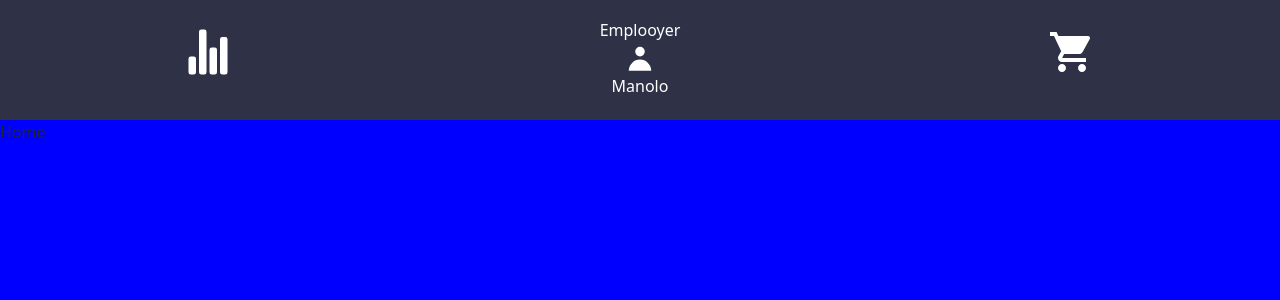
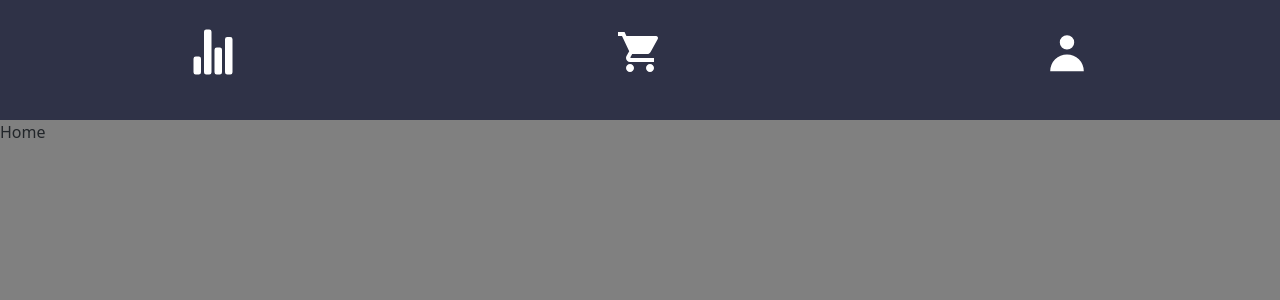
Before and after one commit to valdidev/rocker-stocker-react, a React (Vite) app: page /private in a window 1280 px wide. Shown: the top 300 px of the page. Built offline with nearby package versions, Linux system fonts and the light colour scheme; sample sign-in values are in the browser's storage.

Commit message:
feat: basic components of private routes created

```diff
--- a/src/App.jsx
+++ b/src/App.jsx
@@ -1,6 +1,8 @@
 import { BrowserRouter, Routes, Route } from "react-router-dom";
 import { Home } from "./components/Home";
 import { Lobby } from "./components/Lobby/Lobby";
+import { MyProfile } from "./components/MyProfile";
+import { MySales } from "./components/MySales";
 import { AuthProvider } from "./contexts/AuthContext";
 import { NavbarLayout } from "./router/NavbarLayout";
 import { PrivateRoute } from "./router/PrivateRoute";
@@ -18,6 +20,8 @@ export const App = () => {
           <Route path="/private" element={<PrivateRoute />}>
             <Route element={<NavbarLayout />}>
               <Route index element={<Home />} />
+              <Route path="/private/mysales" element={<MySales />} />
+              <Route path="/private/myprofile" element={<MyProfile />} />
             </Route>
           </Route>
         </Routes>
--- a/src/common/Navbar.jsx
+++ b/src/common/Navbar.jsx
@@ -4,23 +4,28 @@ import { IoStatsChart } from "react-icons/io5";
 import { HiUser } from "react-icons/hi";
 import { MdShoppingCart } from "react-icons/md";
 import "../index.css";
+import { Link } from "react-router-dom";
 
 export const Navbar = () => {
   // const { handlerAuth } = useContext(AuthContext)
 
   return (
     <div className="navbarDesign text-white bg-black-dark-rs d-flex justify-content-around align-items-center">
+      <Link to="/private/mysales">
         <div className="navbar_btn pb-3">
           <IoStatsChart size="3em" />
         </div>
-      <div className="navbar_btn d-flex flex-column align-items-center justify-content-center">
-        <p className="navbar_btn_role mb-0">Emplooyer</p>
-        <HiUser size="2em" />
-        <p className="navbar_btn_user mb-1">Manolo</p>
-      </div>
+      </Link>
+      <Link to="/private">
         <div className="navbar_btn pb-3">
           <MdShoppingCart size="3em" />
         </div>
+      </Link>
+      <Link to="/private/myprofile">
+        <div className="navbar_btn pb-3">
+          <HiUser size="3em" />
+        </div>
+      </Link>
     </div>
   );
 };
--- a/src/components/Home.jsx
+++ b/src/components/Home.jsx
@@ -2,6 +2,6 @@ import '../index.css';
 
 export const Home = () => {
   return (
-    <div className="homeDesign">Home</div>
+    <div className="contentDesign">Home</div>
   )
 }
--- /dev/null
+++ b/src/components/MyProfile.jsx
@@ -0,0 +1,7 @@
+import '../index.css';
+
+export const MyProfile = () => {
+  return (
+    <div className='contentDesign'>MyProfile</div>
+  )
+}
--- /dev/null
+++ b/src/components/MySales.jsx
@@ -0,0 +1,5 @@
+export const MySales = () => {
+  return (
+    <div className="contentDesign">MySales</div>
+  )
+}
--- a/src/index.css
+++ b/src/index.css
@@ -1,3 +1,4 @@
+
 /* Global color styles */
 .bg-black-rs {
   background-color: #3d405b;
@@ -23,8 +24,8 @@
   height: 15vh;
 }
 
-.homeDesign {
-  background-color: blue;
+.contentDesign {
+  background-color: grey;
   height: 85vh;
 }
 
@@ -67,6 +68,11 @@
 }
 
 /* NAVBAR */
+.navbar_btn,
+.navbar_btn > svg {
+  color: #fff;
+  text-decoration: none;
+}
 
 .navbar_btn > svg {
   transition: color 200ms;
```
Lines whose indentation alone changed are shown as unchanged.
